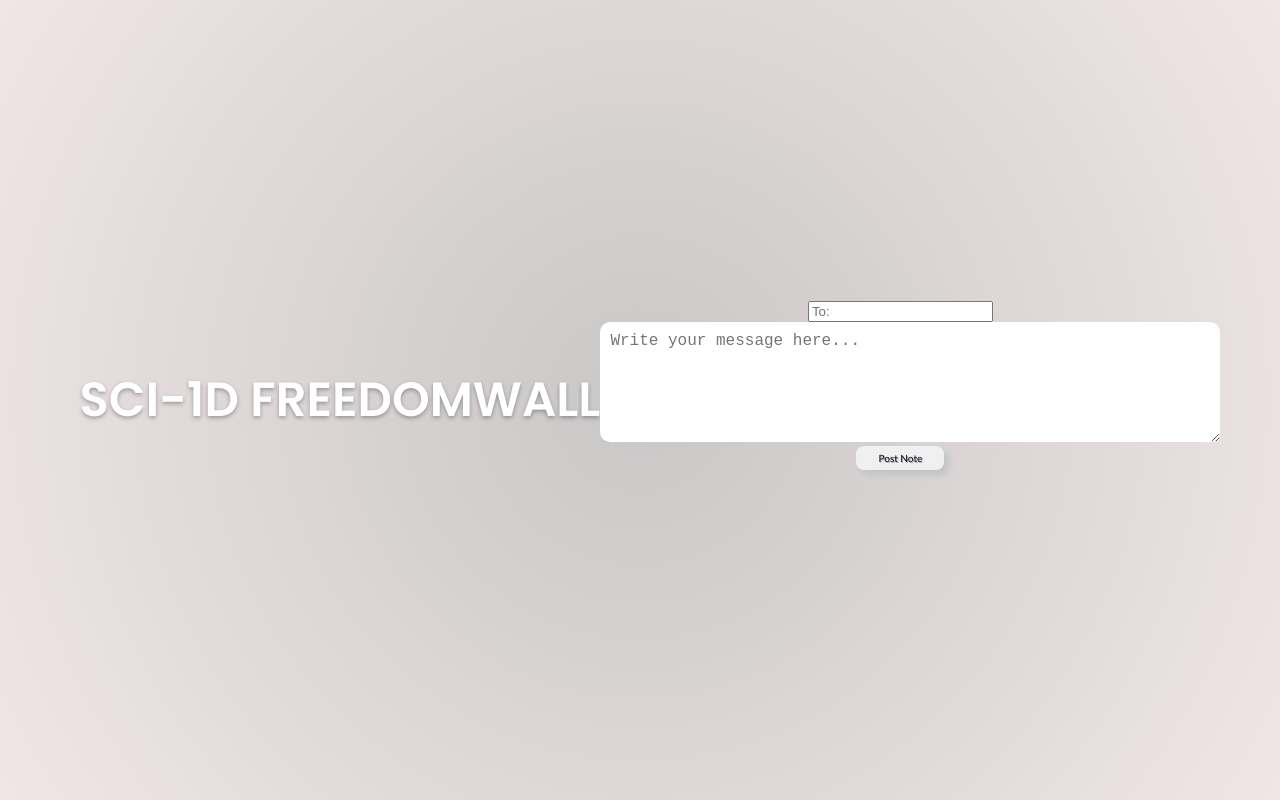
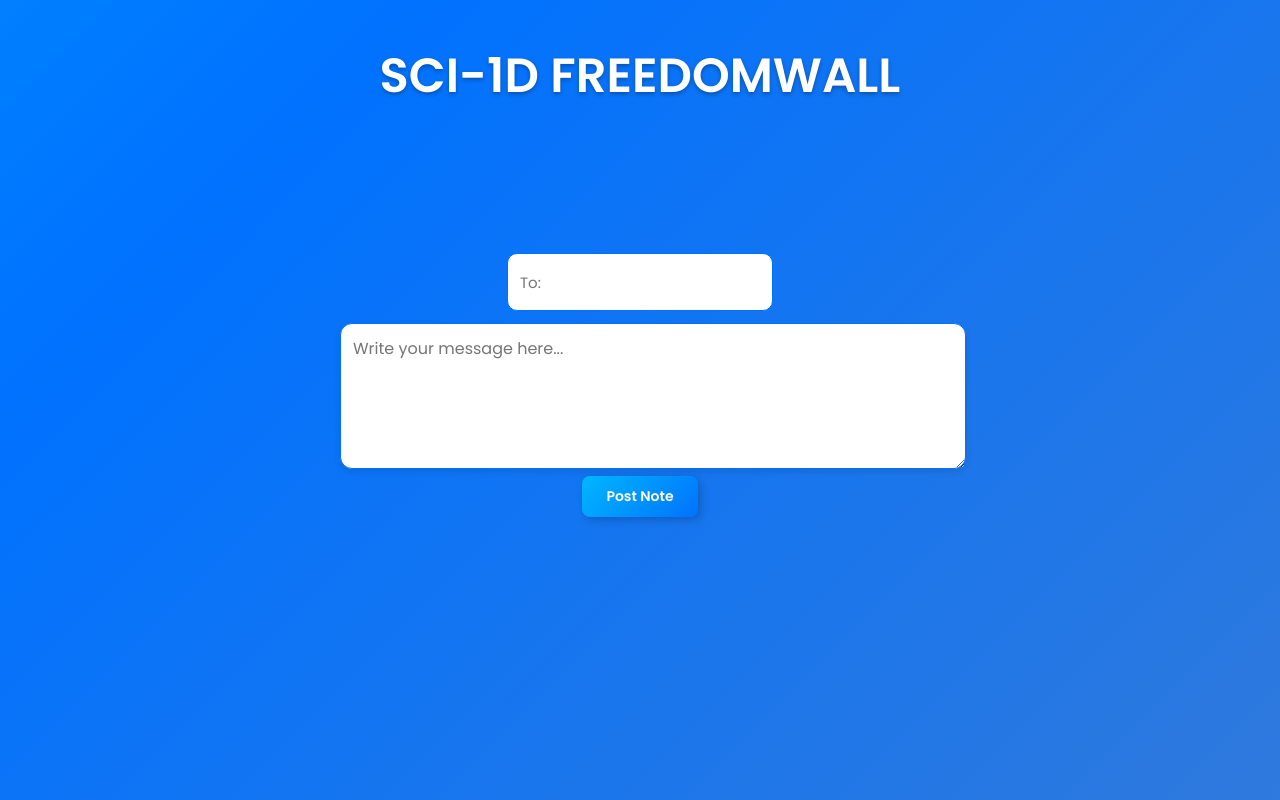
Before and after one commit to thivxvvi/stickynote, a website: page public/index.html in a window 1280 px wide. Drawn offline with Linux system fonts and the light colour scheme; no server answers.

Commit message:
Update style.css

```diff
--- a/public/style.css
+++ b/public/style.css
@@ -1,13 +1,25 @@
 /* public/style.css */
+
+/* Import Poppins font */
+@import url('https://fonts.googleapis.com/css2?family=Poppins:wght@400;500;600&display=swap');
+
 body {
-  font-family: Arial, sans-serif;
-  background: rgb(201,199,199);
-  background: radial-gradient(circle, rgba(201,199,199,1) 0%, rgba(241,230,230,1) 100%);
+  font-family: 'Poppins', sans-serif;
+  background: linear-gradient(135deg, #00b7ff, #0072ff, #3a7bd5);
+  background-size: 200% 200%;
+  animation: gradientBG 10s ease infinite;
   display: flex;
   justify-content: center;
   align-items: center;
   height: 100vh;
   margin: 0;
+  color: #0d1b2a;
+}
+
+@keyframes gradientBG {
+  0% { background-position: 0% 50%; }
+  50% { background-position: 100% 50%; }
+  100% { background-position: 0% 50%; }
 }
 
 .container {
@@ -16,71 +28,97 @@ body {
   text-align: center;
 }
 
+.page-title {
+  font-size: 3rem;
+  font-family: 'Poppins', sans-serif;
+  color: white;
+  text-align: center;
+  text-shadow: 0 2px 6px rgba(0, 0, 0, 0.3);
 
+  position: absolute;   /* stick it at the top */
+  top: 20px;            /* distance from top */
+  left: 50%;            /* center horizontally */
+  transform: translateX(-50%);
+  margin: 0;            /* remove default margins */
+}
+
+/* Inputs & form */
 #messageForm {
   margin-bottom: 30px;
 }
 
 #messageInput {
-  border-radius: 10px;
-  border: 1px;
+  border-radius: 12px;
+  border: 1px solid #0072ff;
   width: 100%;
-  height: 100px;
-  padding: 10px;
+  height: 120px;
+  padding: 12px;
   font-size: 16px;
+  font-family: 'Poppins', sans-serif;
+  box-shadow: 0px 3px 6px rgba(0,0,0,0.1);
 }
 
+#ToInput{
+  border-radius: 10px;
+  height: 40px;
+  width: 40%;
+  padding: 8px 12px;
+  font-size: 15px;
+  margin-bottom: 12px;
+  border: 1px solid #0072ff;
+  font-family: 'Poppins', sans-serif;
+}
+
+/* Buttons */
 button {
-font-family: 'trebuchet ms';
-  color: #050E19 !important;
-  font-size: 10px;
-  text-shadow: 1px 1px 0px #9C99A3;
-  box-shadow: 5px 5px 6px #C1C3C7;
-  padding: 6px 22px;
+  font-family: 'Poppins', sans-serif;
+  font-weight: 600;
+  color: #fff !important;
+  font-size: 14px;
+  padding: 10px 24px;
   border-radius: 8px;
-  border: 0px solid #3866A3;
-  background: #F0F0F0;
+  border: none;
+  background: linear-gradient(135deg, #00b7ff, #0072ff);
+  box-shadow: 3px 3px 8px rgba(0,0,0,0.2);
+  transition: all 0.3s ease;
+  cursor: pointer;
 }
 button:hover {
-  color: #14396A !important;
-  background: #BDBDBD;
+  background: linear-gradient(135deg, #0072ff, #00b7ff);
+  transform: translateY(-2px);
 }
 
+/* Notes container */
 #notesContainer {
   display: flex;
   flex-wrap: wrap;
-  gap: 10px;
+  gap: 12px;
   justify-content: center;
 }
 
 .note {
   background-color: #ffffff;
   padding: 15px;
-  width: 150px;
-  min-height: 100px;
-  box-shadow: 2px 2px 5px rgba(0, 0, 0, 0.2);
+  width: 160px;
+  min-height: 110px;
+  box-shadow: 2px 4px 10px rgba(0, 0, 0, 0.15);
   word-wrap: break-word;
   font-size: 14px;
   text-align: left;
-  border-radius: 5px;
+  border-radius: 8px;
   position: relative;
+  transition: transform 0.2s ease;
 }
-
-/* public/style.css */
-#FromInput {
-  border-radius: 10px;
-  height: 10px;
-  width: 10%;
-  padding: 5px;
-  font-size: 16px;
-  margin-bottom: 10px;
+.note:hover {
+  transform: scale(1.05);
 }
 
 .note .to {
-  font-weight: bold;
-  color: #333;
+  font-weight: 600;
+  color: #0072ff;
 }
 
+/* Responsive */
 @media (max-width: 600px) {
   .container {
     width: 100%;
```
